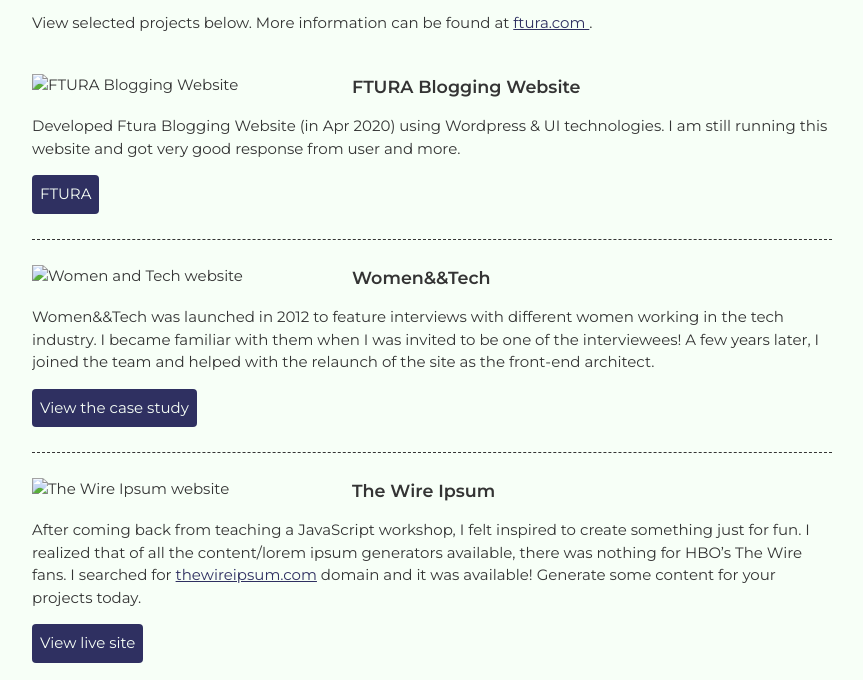
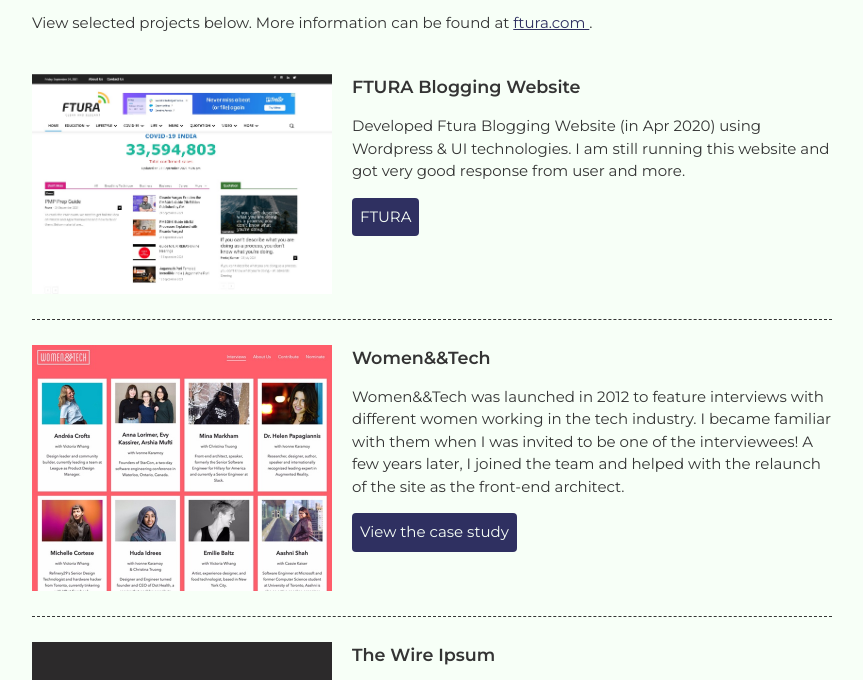
Before and after one commit to pankajkumar903/pankajkumar903.github.io, a plain HTML site: page index.html in a window 1280 px wide. Shown: the part 516-1196 px from the top of the page, without its empty margins (208-1071 px from the left). Drawn offline with Linux system fonts and the light colour scheme; files whose address does not match are found by name.

Commit message:
Update index.html

```diff
--- a/index.html
+++ b/index.html
@@ -26,7 +26,7 @@
 
           <!-- Project 1 -->
           <section class="project-item">
-            <img src="images/project-ftura.jpg" alt="FTURA Blogging Website">
+            <img src="project-ftura.jpg" alt="FTURA Blogging Website">
             <h3>FTURA Blogging Website</h3>
             <p> Developed Ftura Blogging Website (in Apr 2020) using Wordpress & UI technologies. I am still running this website and got very good response from user and more.</p>
             <a class="btn" href="https://www.ftura.com/" target="_blank">FTURA</a>
@@ -34,7 +34,7 @@
 
           <!-- Project 2 -->
           <section class="project-item">
-            <img src="images/project-women-tech.jpg" alt="Women and Tech website">
+            <img src="project-women-tech.jpg" alt="Women and Tech website">
             <h3>Women&&Tech</h3>
             <p>Women&&Tech was launched in 2012 to feature interviews with different women working in the tech industry. I became familiar with them when I was invited to be one of the interviewees! A few years later, I joined the team and helped with the relaunch of the site as the front-end architect.</p>
             <a class="btn" href="http://christinatruong.com/projects/women-and-tech-redesign.html" target="_blank">View the case study</a>
@@ -43,7 +43,7 @@
           <!-- Project 3 -->
 
           <section class="project-item">
-            <img src="images/project-wire-ipsum.jpg" alt="The Wire Ipsum website">
+            <img src="project-wire-ipsum.jpg" alt="The Wire Ipsum website">
             <h3>The Wire Ipsum</h3>
             <p>After coming back from teaching a JavaScript workshop, I felt inspired to create something just for fun. I realized that of all the content/lorem ipsum generators available, there was nothing for HBO’s The Wire fans. I searched for <a href="http://thewireipsum.com" target="_blank">thewireipsum.com</a> domain and it was available! Generate some content for your projects today.</p>
             <a class="btn" href="http://thewireipsum.com" target="_blank">View live site</a>
```
